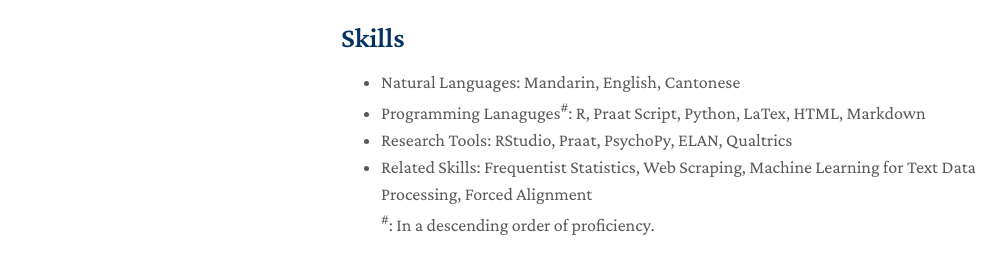
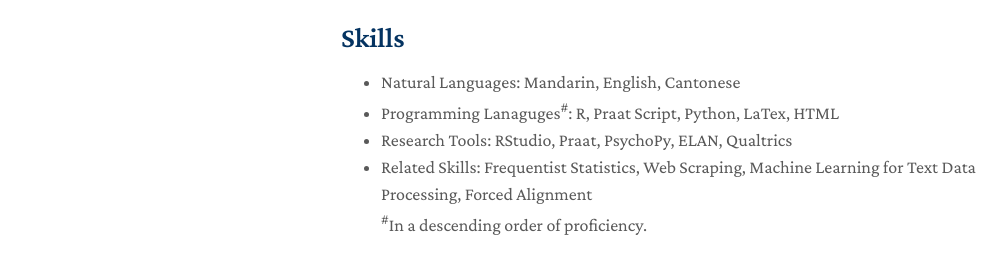
Before and after one commit to AlbertBaichenDu/AlbertBaichenDu.github.io, a Jekyll site: the page built from index.md, in a window 1280 px wide and 900 px high, scrolled down 1569 px. Shown: the part 564-838 px from the top of the window, without its empty margins (129-1135 px from the left). Built offline with Jekyll 4.4.1, drawn with Linux system fonts in a browser that asks for light colours; nearby versions of some CDN libraries; a style sheet for code colours, icons or effects is not loaded; our own code applies the rules of GitHub Pages for plain Markdown files.

Commit message:
Update index.md

```diff
--- a/index.md
+++ b/index.md
@@ -93,8 +93,8 @@ layout: homepage
 ## Skills
 
 - Natural Languages: Mandarin, English, Cantonese
-- Programming Lanaguges<sup>#</sup>: R, Praat Script, Python, LaTex, HTML, Markdown
+- Programming Lanaguges<sup>#</sup>: R, Praat Script, Python, LaTex, HTML
 - Research Tools: RStudio, Praat, PsychoPy, ELAN, Qualtrics
 - Related Skills: Frequentist Statistics, Web Scraping, Machine Learning for Text Data Processing, Forced Alignment
   <br>
-  <sup>#</sup>: In a descending order of proficiency.
+  <sup>#</sup>In a descending order of proficiency.
```
